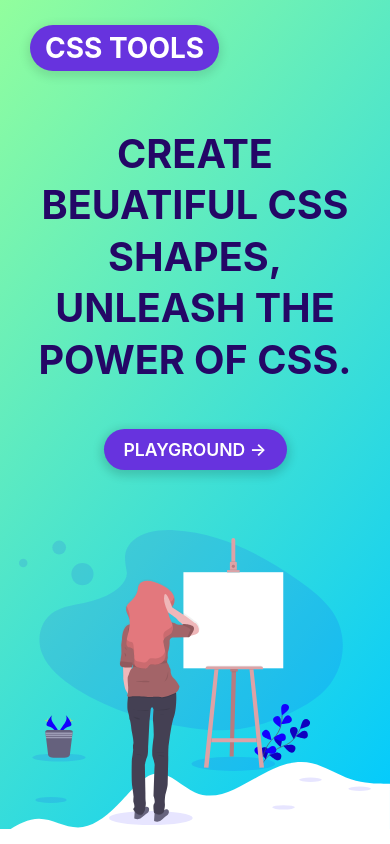
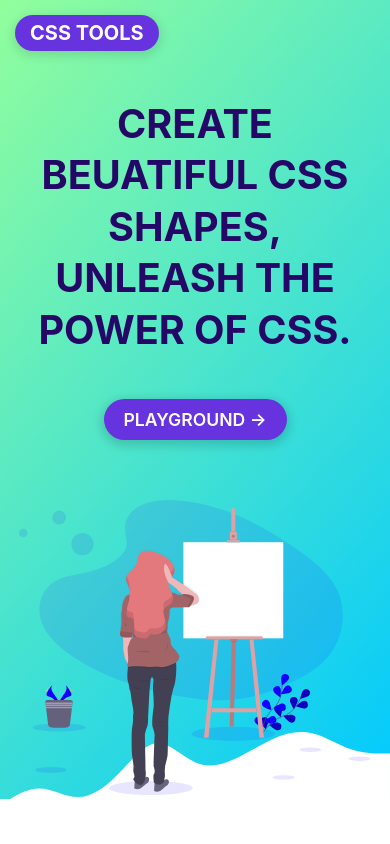
Before and after one commit to sherif-wael/css-art-box, a React (Create React App) app: page / in a window 390 px wide. Shown: the top 844 px of the page. Built offline with nearby package versions, Linux system fonts and the light colour scheme.

Commit message:
initial commit

```diff
--- a/src/index.css
+++ b/src/index.css
@@ -260,7 +260,7 @@ body {
   left: 100%;
   width: 12px;
   height: 12px;
-  background-color: green;
+  background-color: #2189d9;
   transform: translate(-50%, -50%);
   cursor: nw-resize;
   z-index: 2;
@@ -722,7 +722,7 @@ body {
   padding: 4px 15px 5px;
   text-decoration: none;
   border-radius: 30px;
-  font-size: 0.8em;
+  font-size: 0.85em;
   font-weight: 500;
   background-color: transparent;
   transition: background-color 200ms ease,
@@ -768,6 +768,12 @@ footer span{
 }
 
 @media screen and (max-width: 600px){
+  .header{
+    padding: 15px 20px;
+  }
+  .header h1{
+    font-size: 22px;
+  }
   .about-info, .header-wrapper{
     font-size: 22px;
   }
@@ -778,10 +784,23 @@ footer span{
                 -webkit-linear-gradient( #efe 70%, #cefc 100%);
     background-size: 350px;
   }
+  .code-page{
+    grid-template-columns: 1fr;
+  }
+  .pre{
+    height: auto;
+    min-height: 50vh;
+  }
 }
 
 
 @media screen and (max-width: 400px){
+  .header{
+    padding: 15px 15px;
+  }
+  .header h1{
+    font-size: 20px;
+  }
   .about-info{
     font-size: 22px;
   }
```
